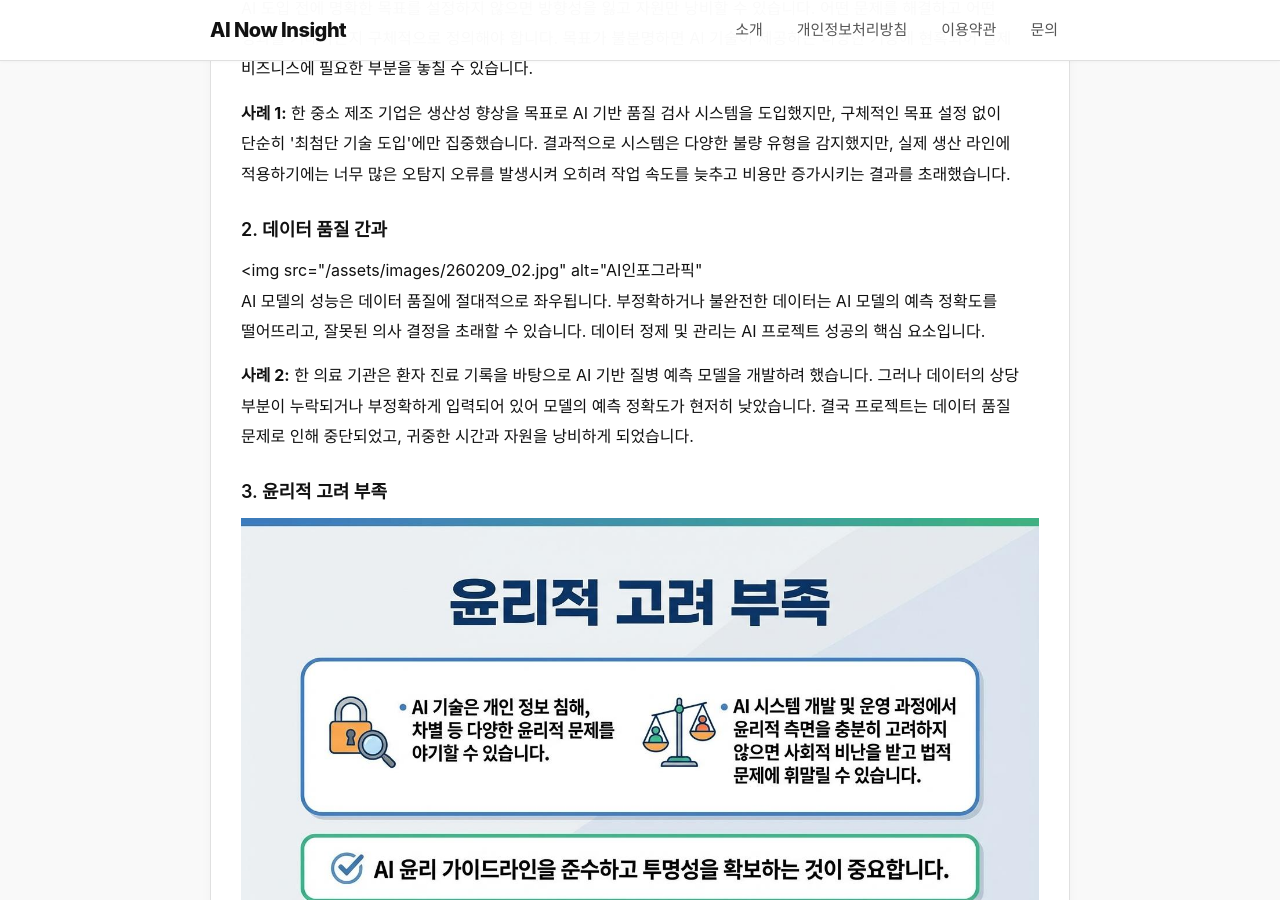
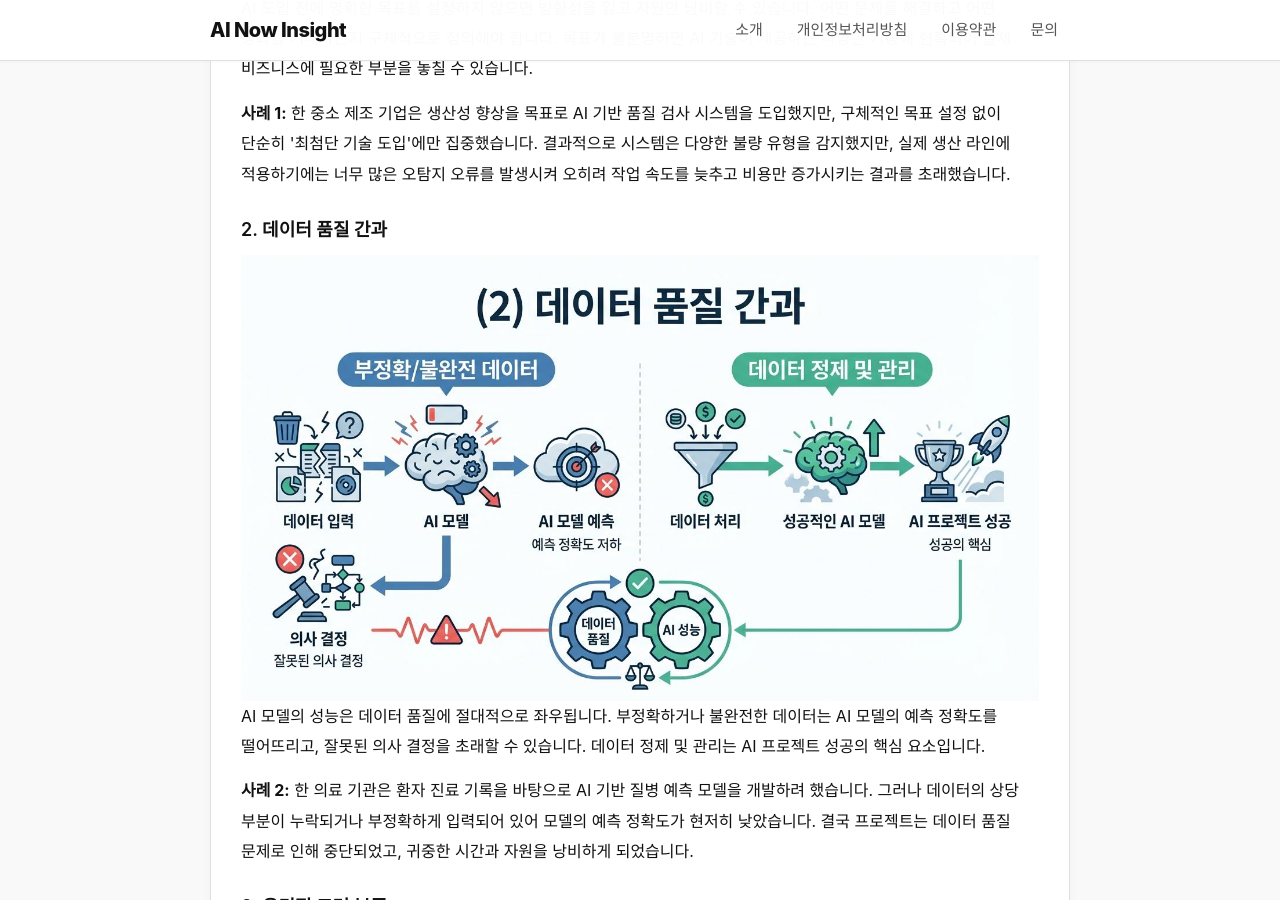
Before and after one commit to ilovegkd/ilovegkd.github.io, a Jekyll site: the page built from _posts/2026-02-09-post-3431.md, in a window 1280 px wide and 900 px high, scrolled down 1201 px. Built offline with Jekyll 4.4.1, drawn with Linux system fonts in a browser that asks for light colours.

Commit message:
Update 2026-02-09-post-3431.md

```diff
--- a/_posts/2026-02-09-post-3431.md
+++ b/_posts/2026-02-09-post-3431.md
@@ -36,7 +36,7 @@ AI 기술 도입 초기에 흔히 발생하는 실수를 방지하여 성공적
 <p>AI 도입 전에 명확한 목표를 설정하지 않으면 방향성을 잃고 자원만 낭비할 수 있습니다. 어떤 문제를 해결하고 어떤 성과를 기대하는지 구체적으로 정의해야 합니다. 목표가 불분명하면 AI 기술이 제공하는 다양한 기능에 현혹되어 실제 비즈니스에 필요한 부분을 놓칠 수 있습니다.</p>
 <p><b>사례 1:</b> 한 중소 제조 기업은 생산성 향상을 목표로 AI 기반 품질 검사 시스템을 도입했지만, 구체적인 목표 설정 없이 단순히 '최첨단 기술 도입'에만 집중했습니다. 결과적으로 시스템은 다양한 불량 유형을 감지했지만, 실제 생산 라인에 적용하기에는 너무 많은 오탐지 오류를 발생시켜 오히려 작업 속도를 늦추고 비용만 증가시키는 결과를 초래했습니다.</p>
 <h2>2. 데이터 품질 간과</h2>
-<img src="/assets/images/260209_02.jpg" alt="AI인포그라픽"
+<img src="/assets/images/260209_02.jpg" alt="AI인포그라픽">
 <p>AI 모델의 성능은 데이터 품질에 절대적으로 좌우됩니다. 부정확하거나 불완전한 데이터는 AI 모델의 예측 정확도를 떨어뜨리고, 잘못된 의사 결정을 초래할 수 있습니다. 데이터 정제 및 관리는 AI 프로젝트 성공의 핵심 요소입니다.</p>
 <p><b>사례 2:</b> 한 의료 기관은 환자 진료 기록을 바탕으로 AI 기반 질병 예측 모델을 개발하려 했습니다. 그러나 데이터의 상당 부분이 누락되거나 부정확하게 입력되어 있어 모델의 예측 정확도가 현저히 낮았습니다. 결국 프로젝트는 데이터 품질 문제로 인해 중단되었고, 귀중한 시간과 자원을 낭비하게 되었습니다.</p>
 <h2>3. 윤리적 고려 부족</h2>
```
